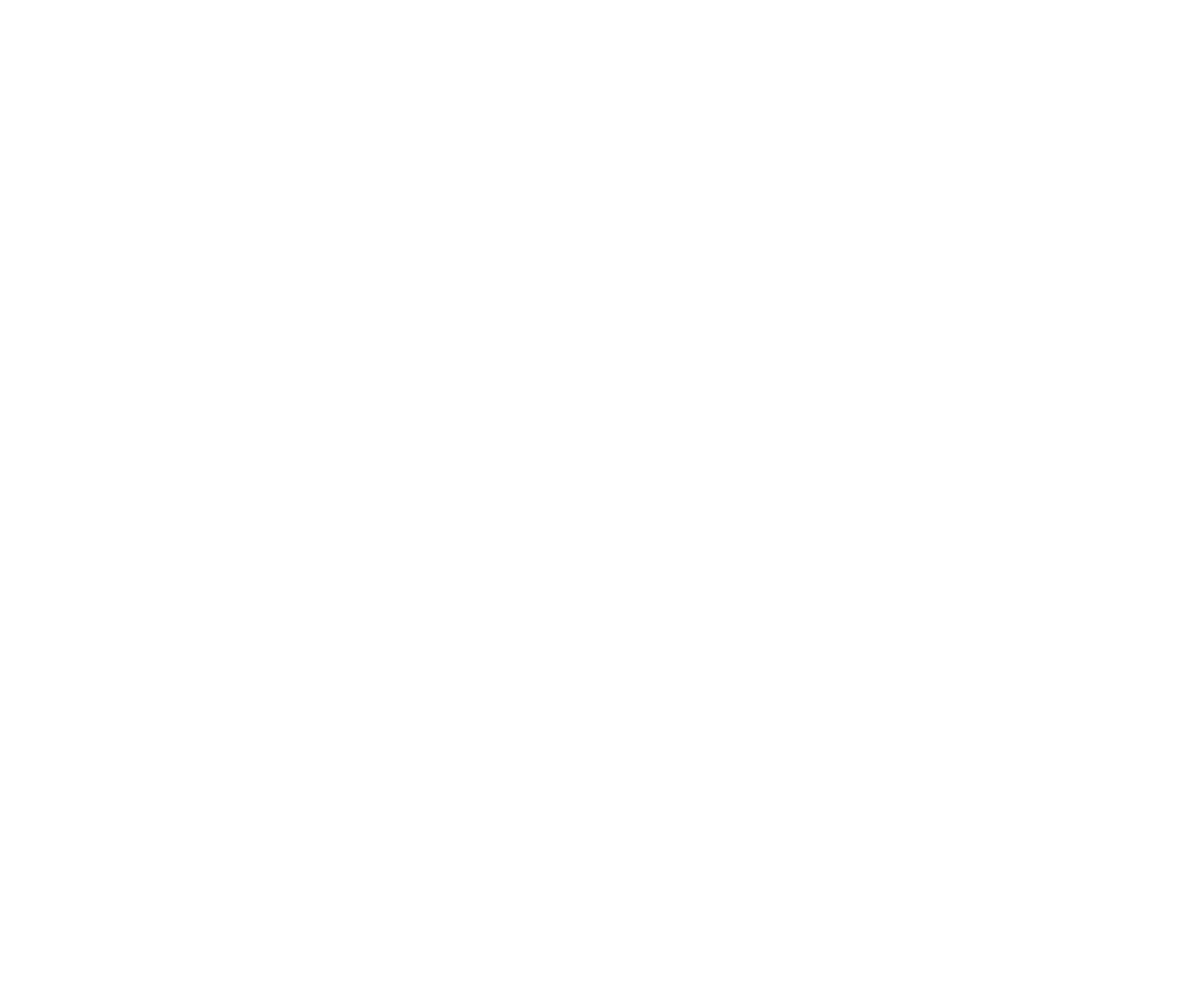
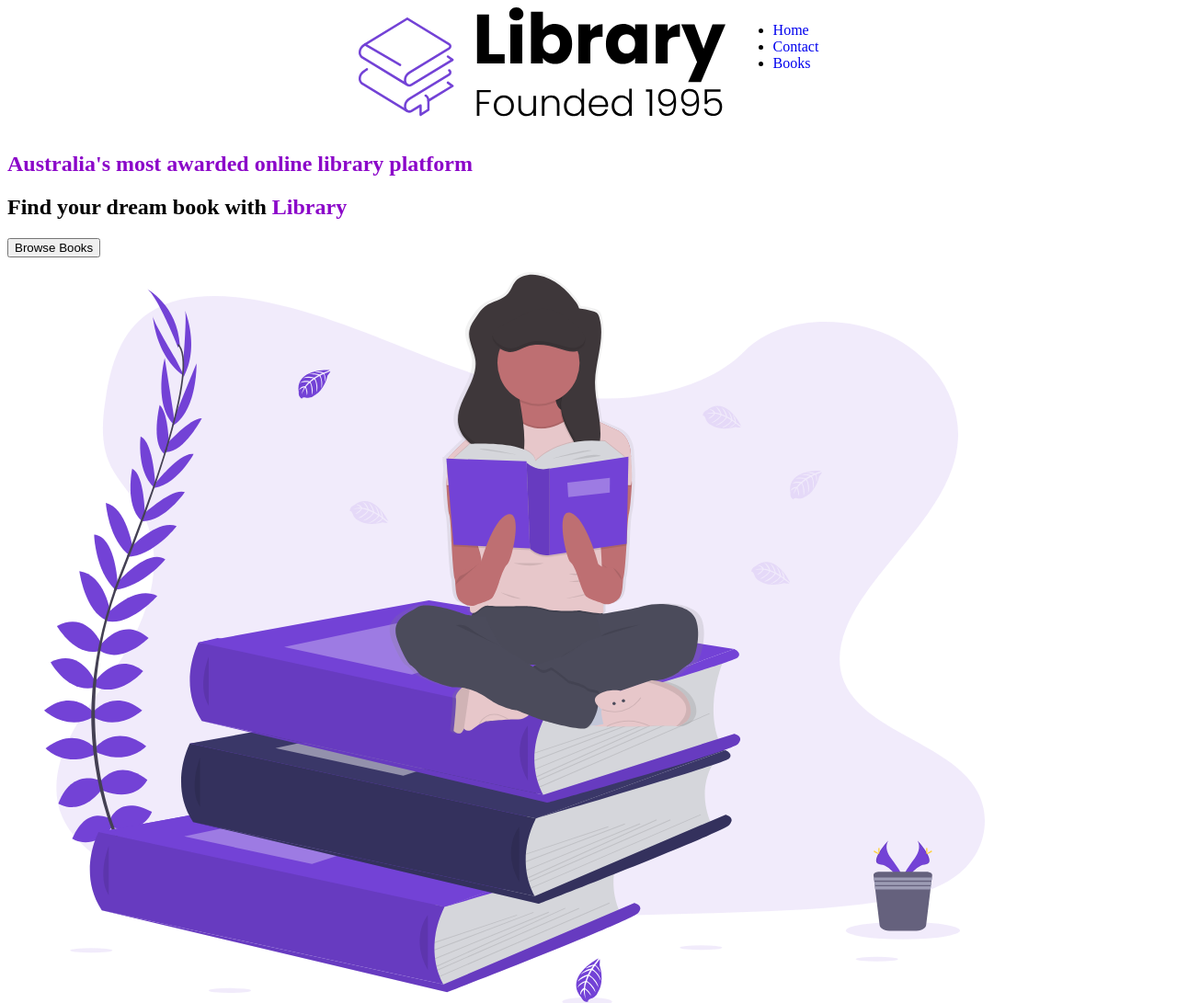
Before and after one commit to EloiseBuchanan/E-Commerce-Practice, a plain HTML site: page index.html in a window 1280 px wide. Shown: the top 1091 px of the page at 92% size. Before the commit the page ends 800 px from the top, so only its background shows below. Drawn offline with Linux system fonts and the light colour scheme.

Commit message:
added nav and header section

```diff
--- a/index.html
+++ b/index.html
@@ -4,8 +4,44 @@
     <meta charset="UTF-8">
     <meta name="viewport" content="width=device-width, initial-scale=1.0">
     <title>Library Practice</title>
+    <link rel="stylesheet" href="./style.css">
+    <script src="https://kit.fontawesome.com/c52e1ebd08.js" crossorigin="anonymous"></script>
 </head>
 <body>
+    <section id="landing">
+        <nav>
+            <div class="nav__links--container">
+                <img src="./E-Commerce Assets/Library.svg" alt="" class="nav__link--img">
+                <ul class="nav__link--wrapper">
+                    <li class="nav__link">
+                        <a href="#">Home</a>
+                    </li>
+                    <li class="nav__link">
+                        <a href="#">Contact</a>
+                    </li>
+                    <li class="nav__link">
+                        <a href="#">Books</a>
+                    </li>
+                </ul>
+            </div>
+        </nav>
+        <header>
+            <div class="header__container">
+                <div class="header__description">
+                    <h1>
+                        <span>Australia's most awarded online library platform</span>
+                    </h1>
+                    <h2>Find your dream book with <span>Library</span></h2>
+                    <a href="#features">
+                        <button class="header__btn">Browse Books</button>
+                    </a>
+                </div>
+                <figure>
+                    <img src="./E-Commerce Assets/Undraw_Books.svg" alt="Person reading on top of stacked books" class="header__img">
+                </figure>
+            </div>
+        </header>
+    </section>
 
 </body>
 </html>
--- a/style.css
+++ b/style.css
@@ -0,0 +1,19 @@
+* {
+    text-decoration: none;
+    box-sizing: border-box;
+}
+
+/* NAVIGATION */
+
+.nav__links--container {
+    display: flex;
+    justify-content: center;
+}
+
+.nav__link-img {
+
+}
+
+span {
+    color: rgb(139, 6, 201);
+}
```
Also changed, not shown: E-Commerce Assets/Library Icon.webp (added).
